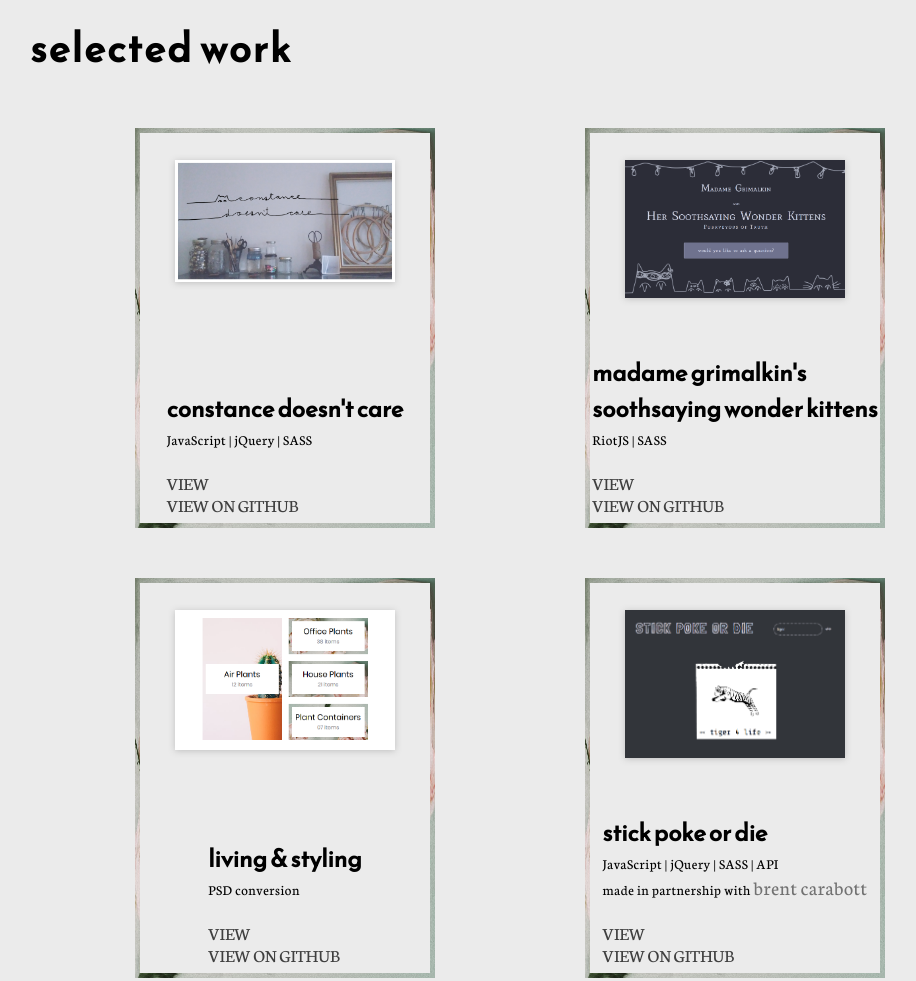
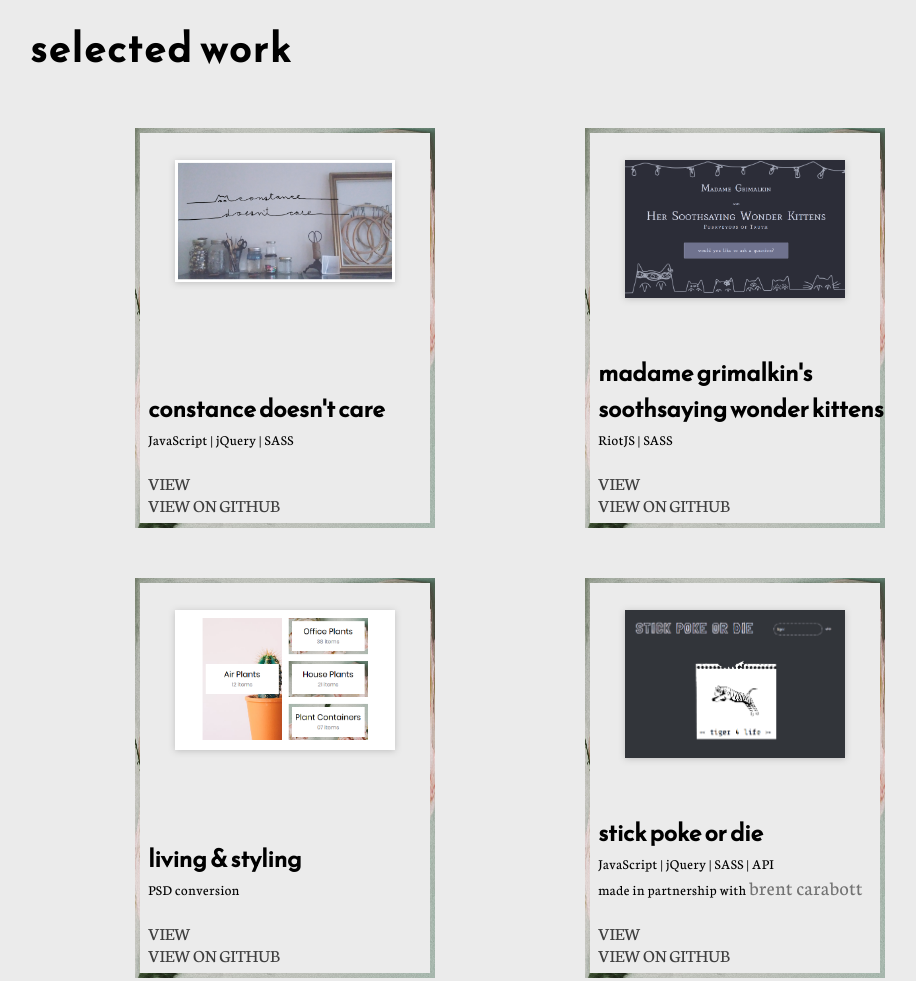
Before and after one commit to lindsaywoods/portfolio, a website: page index.html in a window 1280 px wide. Shown: the part 1295-2276 px from the top of the page, without its empty margins (130-1046 px from the left). Drawn offline with nearby package versions, Linux system fonts and the light colour scheme; some packages are replaced by stand-ins of ours; a script that the page names is missing.

Commit message:
adjusting left alignment on portfolio tiles

```diff
--- a/styles/style.css
+++ b/styles/style.css
@@ -554,7 +554,8 @@ header {
 .portItemDesc {
   justify-content: center;
   position: absolute;
-  bottom: 3%; }
+  bottom: 3%;
+  left: 12%; }
 
 .portList {
   display: flex;
--- a/styles/styles.scss
+++ b/styles/styles.scss
@@ -579,6 +579,7 @@ header {
 	justify-content: center;
 	position: absolute;
 	bottom: 3%;
+	left: 12%;
 }
 
 .portList {
```
